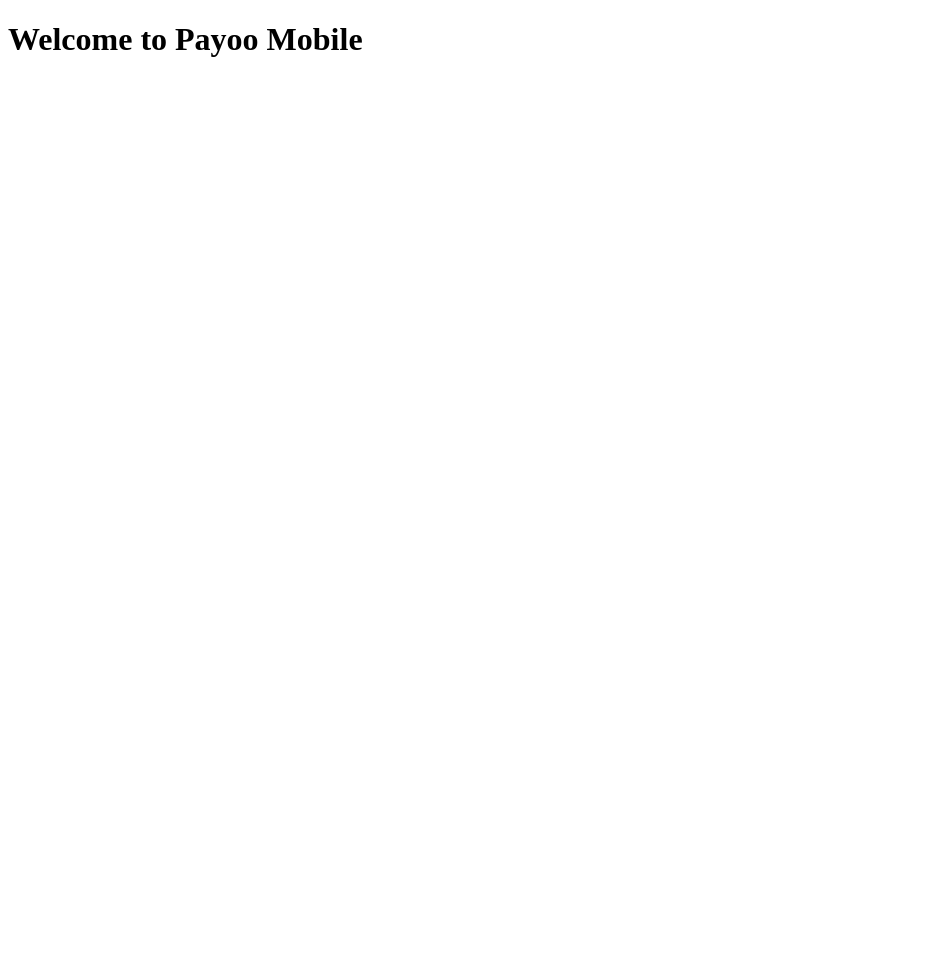
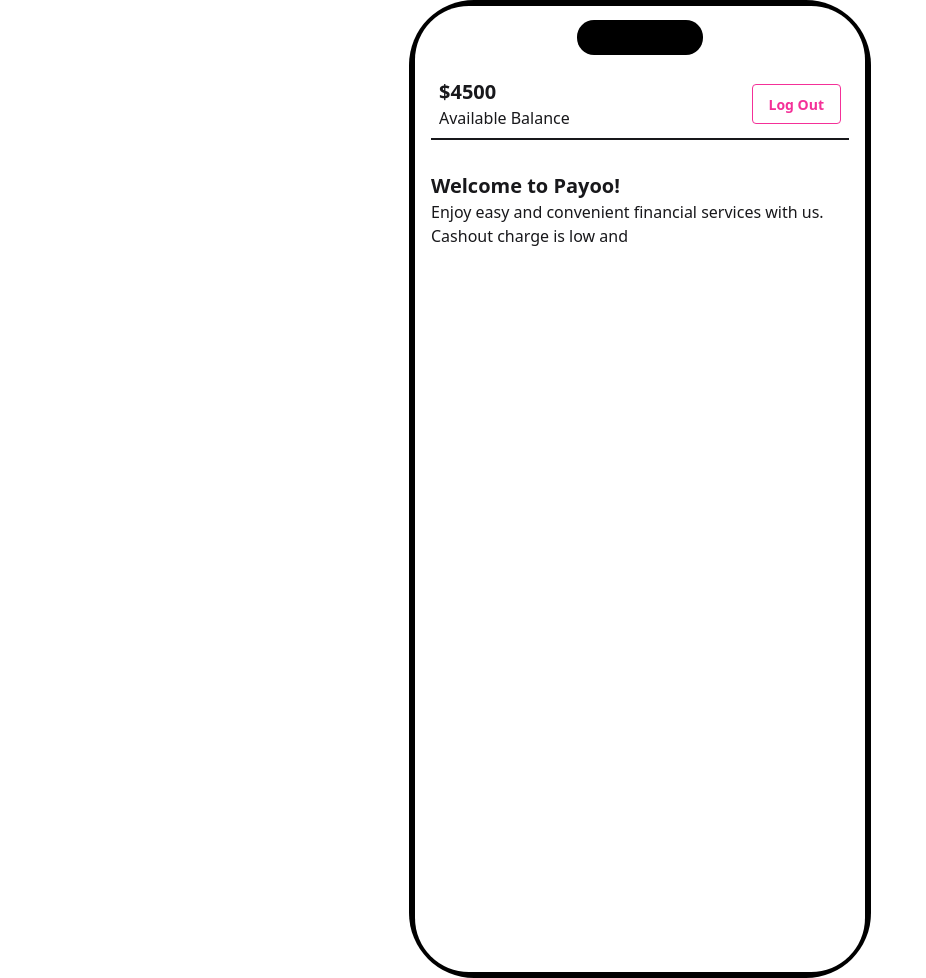
Before and after one commit to mdshakil04/payoo-mobile, a plain HTML site: page home.html in a window 1280 px wide. Shown: the whole page, without its empty margins (0-926 px from the left). Before the commit the page ends 800 px from the top, so only its background shows below. Drawn offline with nearby package versions, Linux system fonts and the light colour scheme.

Commit message:
Home page layout done

```diff
--- a/home.html
+++ b/home.html
@@ -1,11 +1,40 @@
 <!DOCTYPE html>
 <html lang="en">
-<head>
-    <meta charset="UTF-8">
-    <meta name="viewport" content="width=device-width, initial-scale=1.0">
+  <head>
+    <meta charset="UTF-8" />
+    <meta name="viewport" content="width=device-width, initial-scale=1.0" />
+    <link
+      href="https://cdn.jsdelivr.net/npm/daisyui@5"
+      rel="stylesheet"
+      type="text/css"
+    />
+    <script src="https://cdn.jsdelivr.net/npm/@tailwindcss/browser@4"></script>
     <title>Payoo Home Page</title>
-</head>
-<body>
-    <h1>Welcome to Payoo Mobile</h1>
-</body>
+  </head>
+  <body>
+    <main class="flex justify-center">
+      <div class="mockup-phone border-primary border-none">
+        <div class="mockup-phone-camera bg-base-100bg-base-100"></div>
+        <div class="mockup-phone-display bg-base-100 p-4">
+          <div class="navbar bg-base-100 pt-14 border-b-2">
+            <div class="flex-1">
+              <h2 class="text-xl font-bold">$4500</h2>
+              <p class="">Available Balance</p>
+            </div>
+            <button class="btn btn-outline btn-secondary">Log Out</button>
+          </div>
+          <!-- Navbar Ends Here -->
+          <!-- Apps Container Starts From Here -->
+          <section class="mt-8">
+            <h1 class="text-xl font-bold">Welcome to Payoo!</h1>
+            <p>
+              Enjoy easy and convenient financial services with us. Cashout
+              charge is low and
+            </p>
+          </section>
+        </div>
+      </div>
+    </main>
+    <!-- <script src="/js/login.js"></script> -->
+  </body>
 </html>
```
